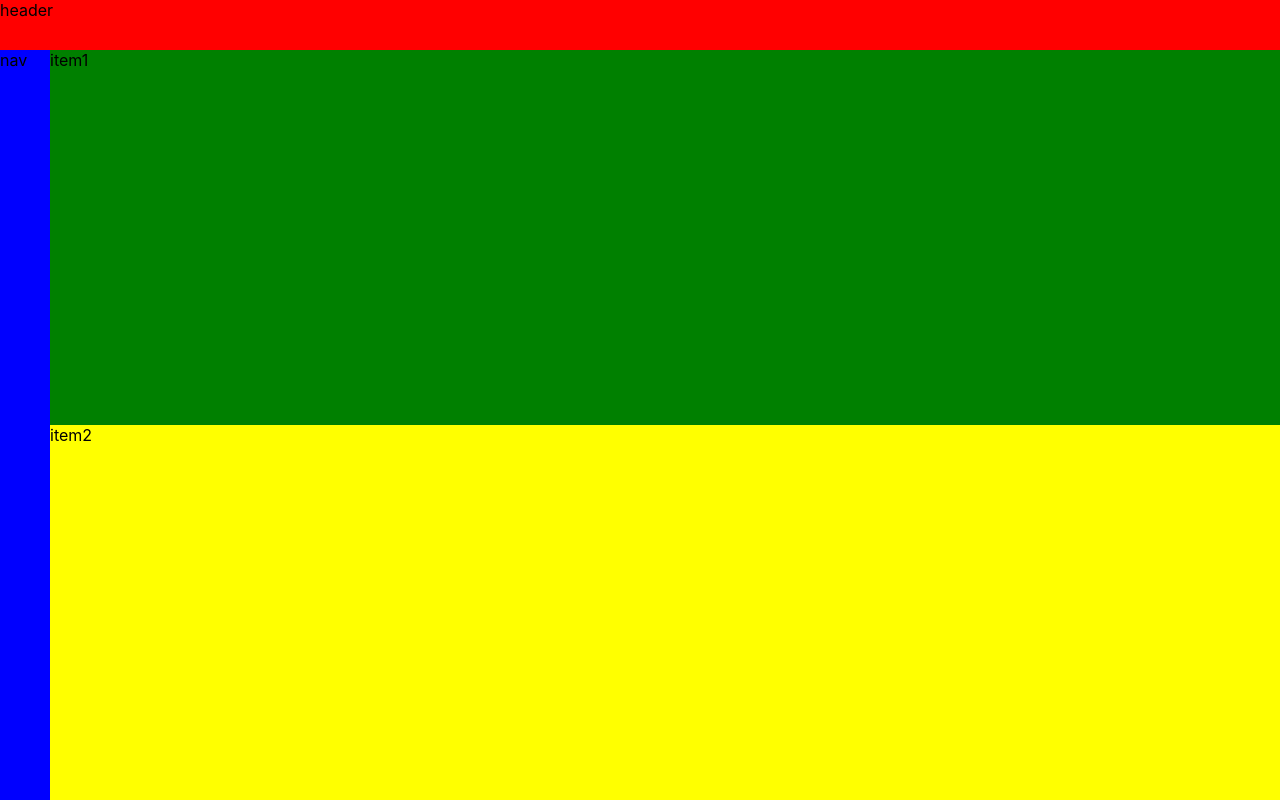
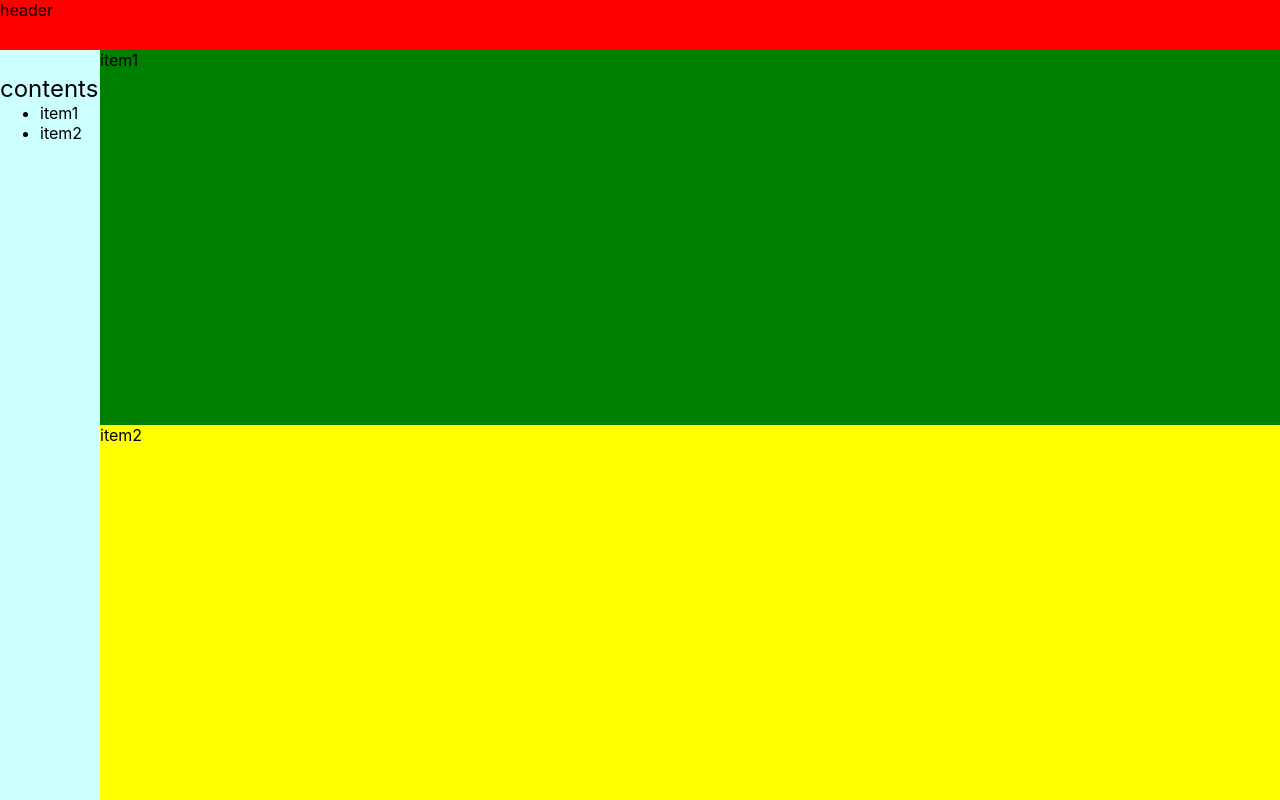
Before and after one commit to takatakunishi/react_study, a React (Create React App) app: page / in a window 1280 px wide. Built offline with nearby package versions, Linux system fonts and the light colour scheme.

Commit message:
[fix] fix about nav contents

```diff
--- a/src/App.css
+++ b/src/App.css
@@ -25,7 +25,7 @@
   display: grid;
   height: 100%;
   grid-template-rows: 50px 1fr 1fr;
-  grid-auto-columns: 50px 1fr;
+  grid-auto-columns: 100px 1fr;
 }
 
 #header{
@@ -36,8 +36,18 @@
 #nav{
   grid-row: 2/4;
   grid-column: 1;
-  background: blue;
+  background: #CCFFFF;
 }
+
+#nav p{
+  font-size: 24px;
+  margin-bottom: 0;
+}
+
+#nav ul{
+  margin-top: 0;
+}
+
 #item1{
   grid-row: 2;
   grid-column: 2;
--- a/src/components/Nav.jsx
+++ b/src/components/Nav.jsx
@@ -1,7 +1,15 @@
 import React from 'react';
 function Nav(){
   return(
-    <div id="nav">nav</div>
+    <div id="nav">
+      <div>
+        <p>contents</p>
+        <ul>
+          <li>item1</li>
+          <li>item2</li>
+        </ul>
+      </div>
+    </div>
   );
 }
 
```
